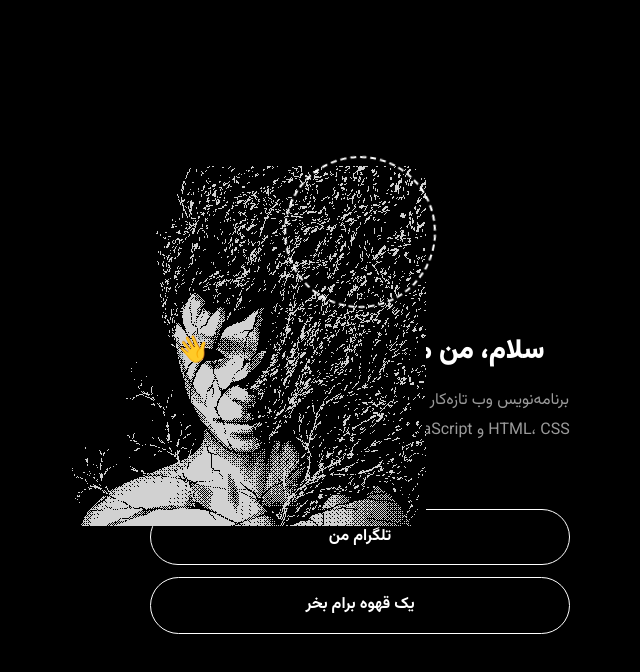
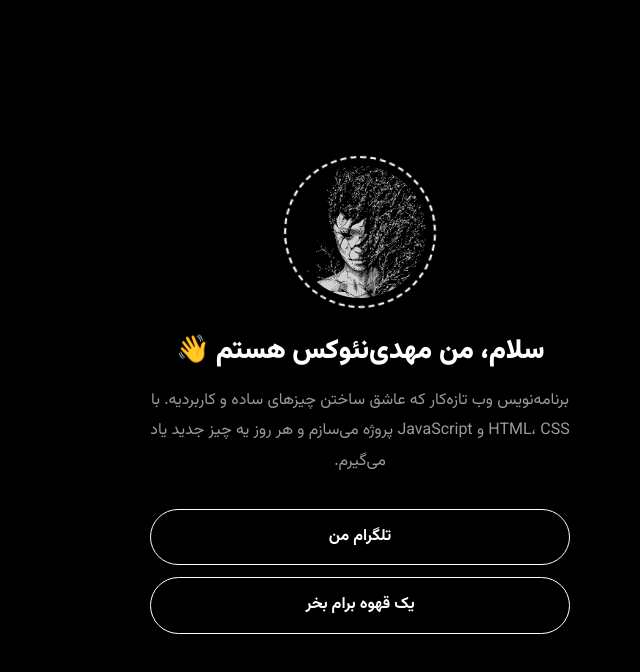
Before and after one commit to MehdiNeoxDeveloper/info, a plain HTML site: page index.html in a window 1280 px wide. Shown: the whole page, without its empty margins (280-920 px from the left). Drawn offline with Linux system fonts and the light colour scheme.

Commit message:
Update index.html

```diff
--- a/index.html
+++ b/index.html
@@ -44,6 +44,15 @@
     width: 132px;
     height: 132px;
     margin: 0 auto 28px;
+  }
+
+  .avatar {
+    width: 100%;
+    height: 100%;
+    display: block;
+    border-radius: 50%;
+    object-fit: cover;
+    background: var(--bg);
   }
 
   .avatar-wrap::before {
```
